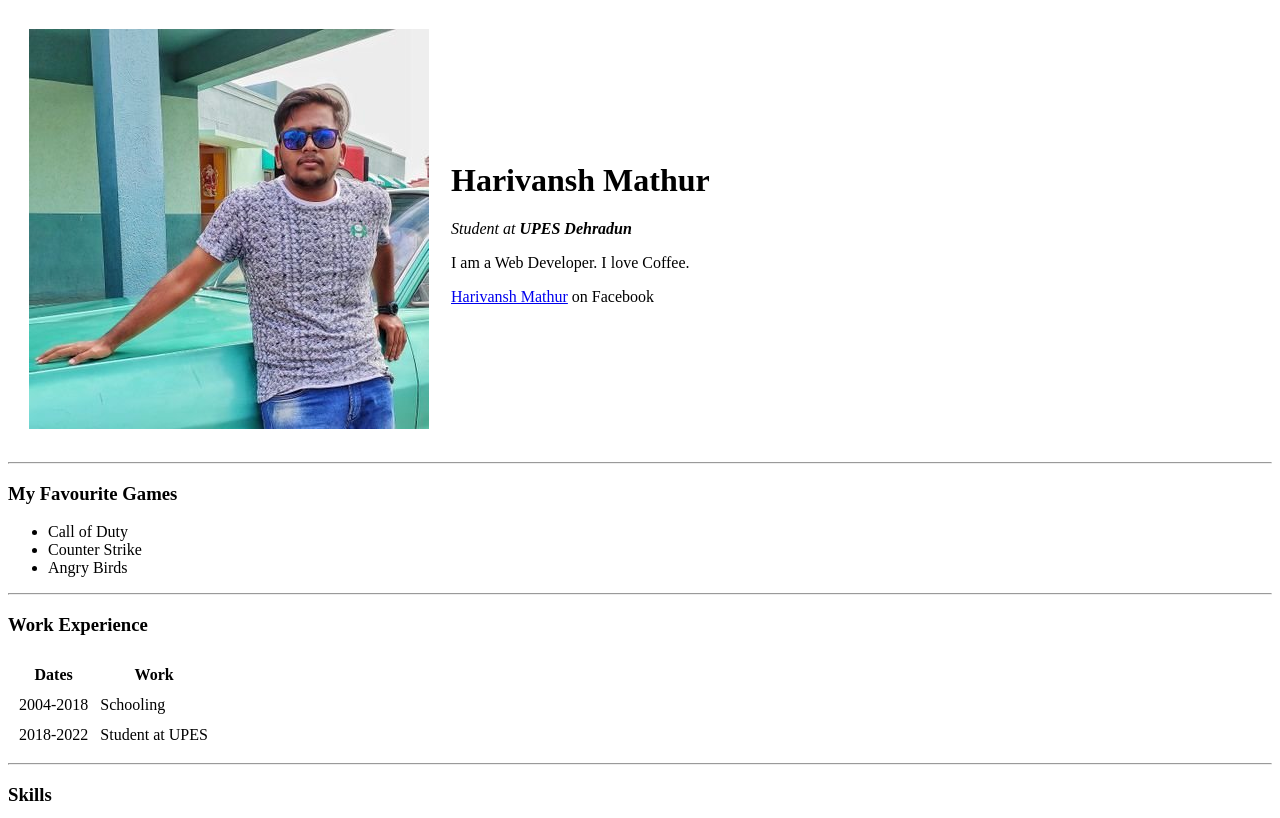
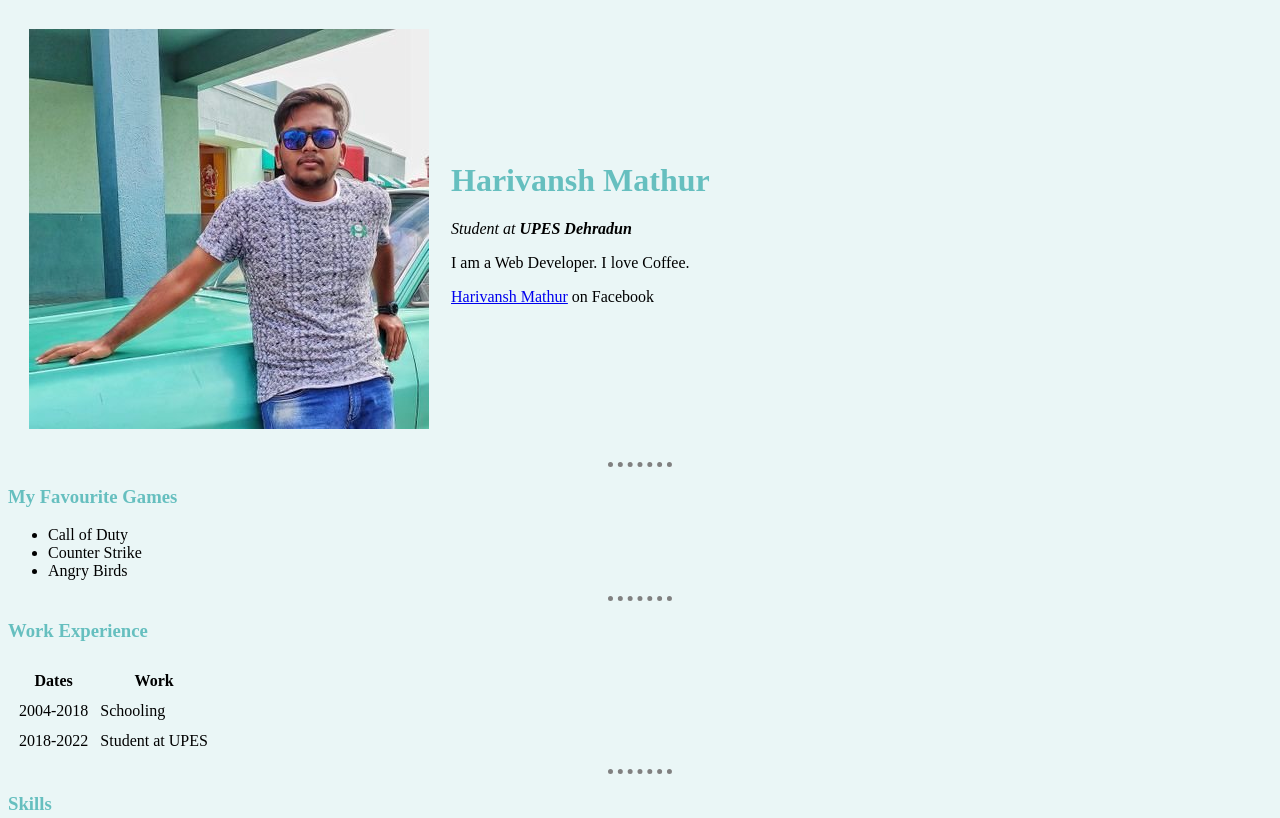
Before and after one commit to Harivansh8888/personalsite, a plain HTML site: page index.html in a window 1280 px wide. Shown: the top 818 px of the page. Drawn offline with Linux system fonts and the light colour scheme; files that its build step writes are made by us from their sources.

Commit message:
Add files via upload

```diff
--- a/index.html
+++ b/index.html
@@ -4,6 +4,7 @@
 <head>
   <meta charset="utf-8">
   <title>Harivansh's Personal Site</title>
+  <link rel="stylesheet" href="css/styles.css">
 </head>
 
 <body>
--- /dev/null
+++ b/styles.css
@@ -0,0 +1,20 @@
+body {
+  background-color: #EAF6F6;
+}
+
+hr {
+
+  border-style: none;
+  border-top-style: dotted;
+  border-color: grey;
+  border-width: 5px;
+  width: 5%;
+}
+
+h1 {
+  color: #66BFBF;
+}
+
+h3 {
+  color: #66BFBF;
+}
```
Also changed, not shown: contact.html (+1 -0 lines), hobbies.html (+1 -0 lines).
